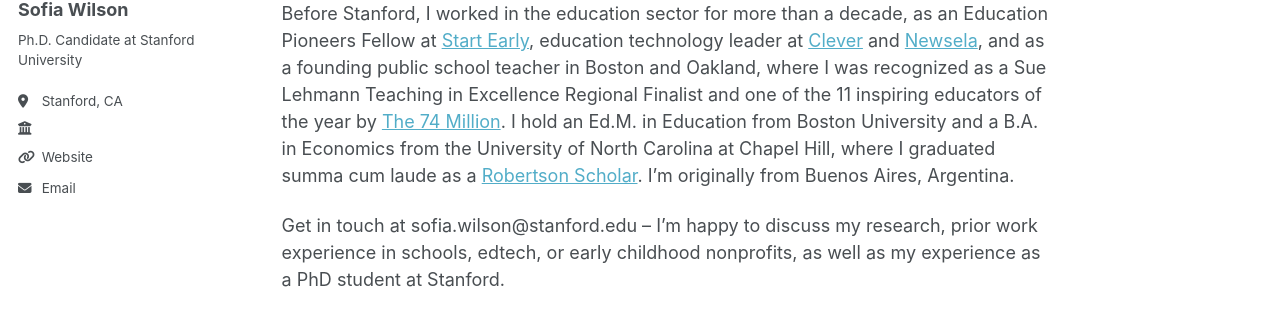
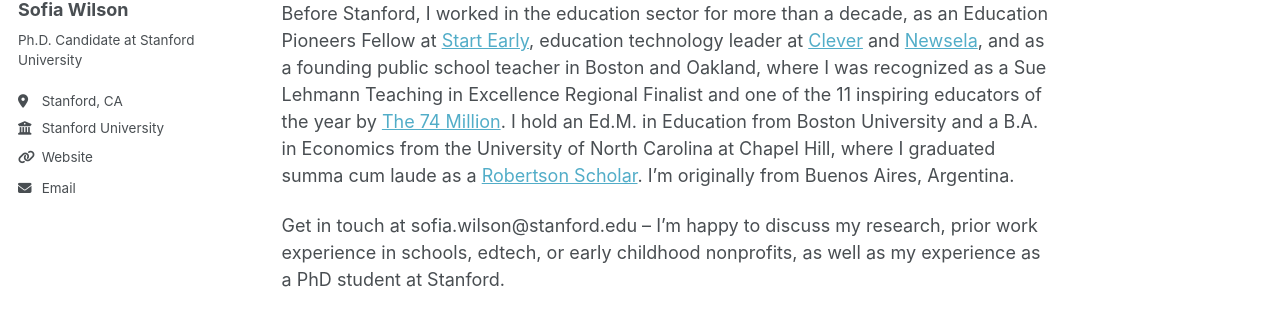
Before and after one commit to sofia-wilson/sofia-wilson.github.io, a Jekyll site: the page built from index.md, in a window 1280 px wide. Shown: the part 358-670 px from the top of the page. Built offline with Jekyll 4.4.1, drawn with Linux system fonts in a browser that asks for light colours.

Commit message:
Update _config.yml

```diff
--- a/_config.yml
+++ b/_config.yml
@@ -24,12 +24,11 @@ author:
   # Biographic information
   avatar           : "headshot.jpg"
   name             : "Sofia Wilson"
-  pronouns         : ""
+  pronouns         :
   bio              : "Ph.D. Candidate at Stanford University"
   location         : "Stanford, CA"
-  employer         : ""
+  employer         : "Stanford University"
   uri              : ""
   email            : "sofia.wilson@stanford.edu"
 
-
   # Academic websites
```
